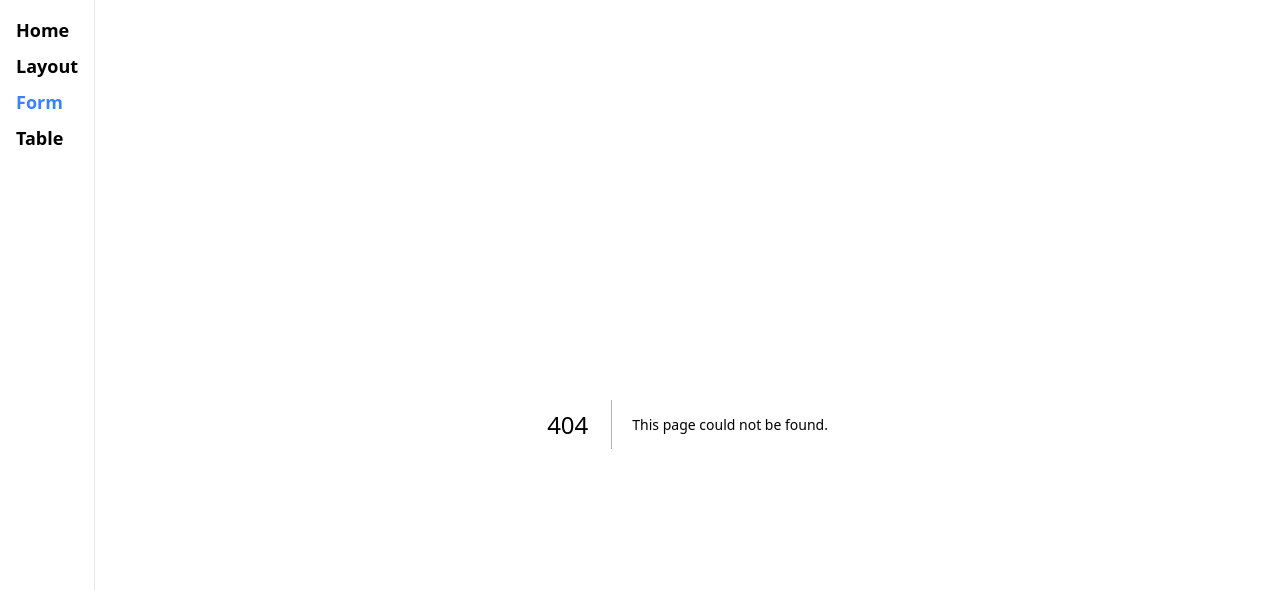
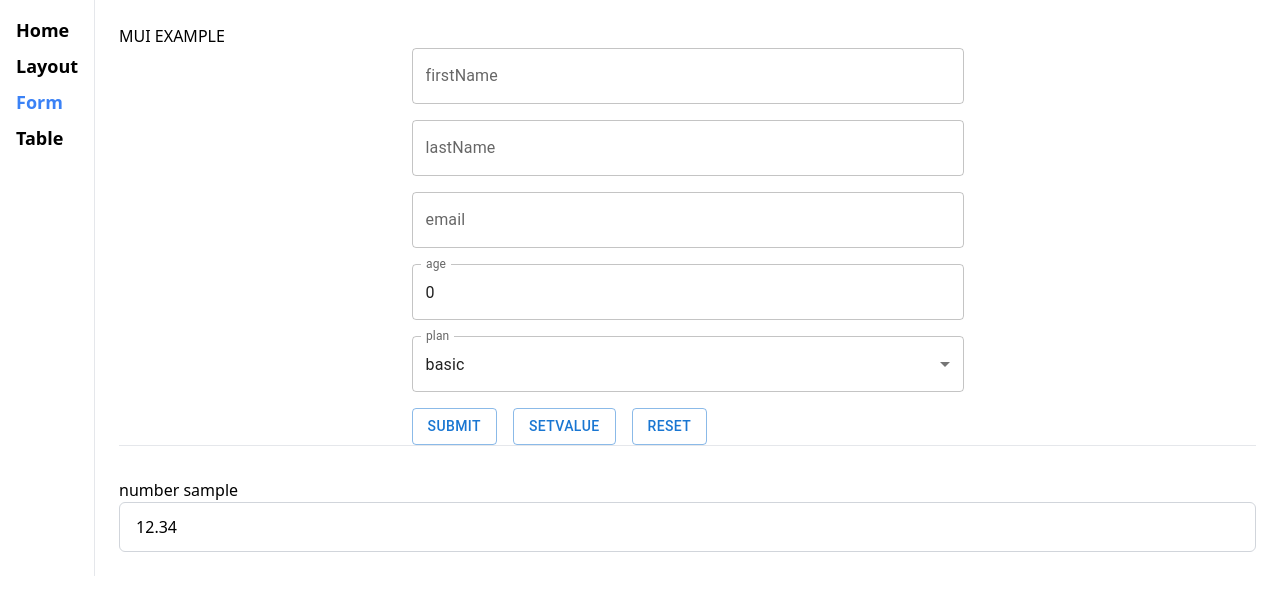
Before and after one commit to nbr41to/sandbox-mui, a Next.js app: page /form in a window 1280 px wide. Before the commit this address had no page. Shown: the top 590 px of the page. Built offline with nearby package versions, Linux system fonts and the light colour scheme.

Commit message:
Create form.tsx

```diff
--- /dev/null
+++ b/src/pages/form.tsx
@@ -0,0 +1,153 @@
+import { Button, TextField, Stack, Container, Box } from '@mui/material';
+
+import { CreateFormValues, useCreateForm } from '@/hooks/useCreateForm';
+import { Select } from '@/components/Select';
+import { useState } from 'react';
+import { Controller } from 'react-hook-form';
+import { NumberInput } from '@/components/NumberInput';
+import { Table } from '@/components/Table';
+
+export default function Form() {
+  const [payload, setPayload] = useState<CreateFormValues>();
+
+  const {
+    register,
+    handleSubmit,
+    formState: { errors },
+    setValue,
+    reset,
+    control,
+  } = useCreateForm();
+
+  const handleOnSubmit = (data: CreateFormValues) => {
+    setPayload(data);
+  };
+  const handleOnError = (errors: any) => {
+    console.error(errors);
+  };
+  console.log('render');
+
+  const [numberState, setNumberState] = useState<number | ''>(12.34);
+
+  return (
+    <div>
+      <h1>MUI EXAMPLE</h1>
+
+      <Container maxWidth='sm'>
+        <form onSubmit={handleSubmit(handleOnSubmit, handleOnError)}>
+          <Stack spacing={2}>
+            <TextField
+              id='firstName'
+              label='firstName'
+              error={Boolean(errors.firstName)}
+              helperText={errors.firstName?.message}
+              {...register('firstName')}
+            />
+            <Controller
+              name='lastName'
+              control={control}
+              render={({ field }) => (
+                <TextField
+                  label='lastName'
+                  error={Boolean(errors.lastName)}
+                  helperText={errors.lastName?.message}
+                  {...field}
+                />
+              )}
+            />
+            {/* <TextField
+              label='lastName'
+              error={Boolean(errors.lastName)}
+              helperText={errors.lastName?.message}
+              {...register('lastName')}
+            /> */}
+            <TextField
+              label='email'
+              error={Boolean(errors.email)}
+              helperText={errors.email?.message}
+              {...register('email')}
+            />
+            {/* <Controller
+              name='age'
+              control={control}
+              render={({ field }) => (
+                <TextField
+                  label='age'
+                  type='number'
+                  error={Boolean(errors.age)}
+                  helperText={errors.age?.message}
+                  {...field}
+                />
+              )}
+            /> */}
+            <TextField
+              label='age'
+              type='number'
+              error={Boolean(errors.age)}
+              helperText={errors.age?.message}
+              {...register('age')}
+            />
+            {/* Labelが壊れているので,FormControlで作ったほうが良さそう */}
+            {/* <MuiSelect label='plan' defaultValue='basic' {...register('plan')}>
+                <MenuItem value='basic'>basic</MenuItem>
+                <MenuItem value='pro'>pro</MenuItem>
+                <MenuItem value='premium'>premium</MenuItem>
+              </MuiSelect> */}
+            <Select
+              variant='outlined'
+              label='plan'
+              options={['basic', 'pro', 'premium']}
+              defaultValue='basic'
+              {...register('plan')}
+            />
+            <Stack direction='row' gap={2}>
+              <Button type='submit' variant='outlined'>
+                Submit
+              </Button>
+              <Button
+                variant='outlined'
+                onClick={() => {
+                  setValue('firstName', 'tit');
+                  setValue('lastName', 'tat');
+                  setValue('email', 'example@example.com');
+                  setValue('age', 20);
+                  setValue('plan', 'pro');
+                }}
+              >
+                setValue
+              </Button>
+              <Button
+                variant='outlined'
+                onClick={() => {
+                  setPayload(undefined);
+                  reset();
+                }}
+              >
+                reset
+              </Button>
+            </Stack>
+          </Stack>
+        </form>
+      </Container>
+
+      {payload && (
+        <Container>
+          <p>payload</p>
+          <pre className='bg-slate-800 text-white py-4 px-6 rounded'>
+            {JSON.stringify(payload, null, 2)}
+          </pre>
+        </Container>
+      )}
+
+      <hr />
+
+      <Box mt={4}>
+        <NumberInput
+          label='number sample'
+          value={numberState}
+          onChange={setNumberState}
+        />
+      </Box>
+    </div>
+  );
+}
```
